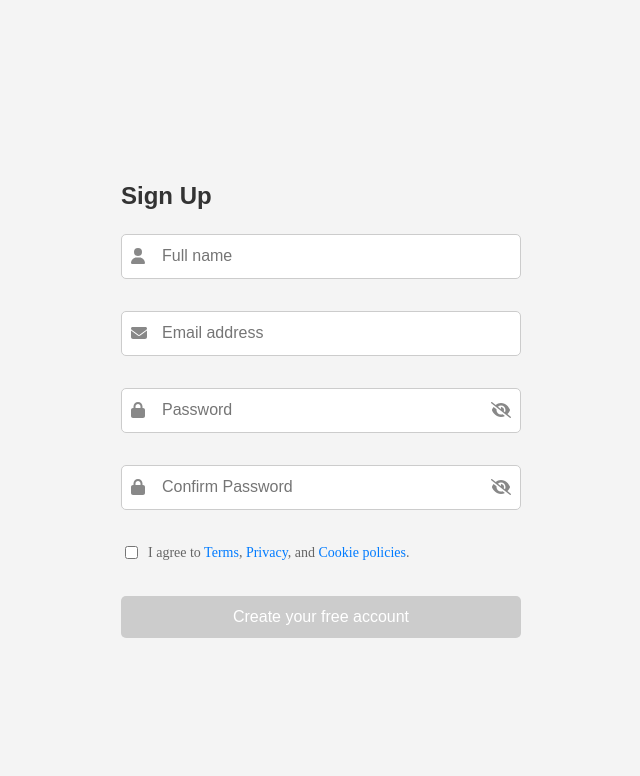
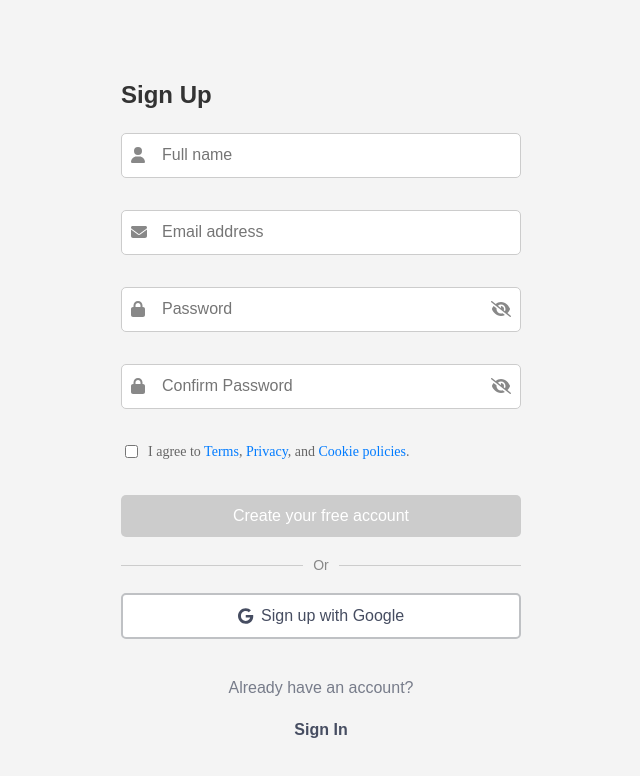
Before and after one commit to DenysStrilchuk/roomspacer-react-ts, a React (Create React App) app: page /auth/register in a window 1280 px wide. Shown: the top 776 px of the page, without its empty margins (319-959 px from the left). Built offline with nearby package versions, Linux system fonts and the light colour scheme.

Commit message:
fixed register logic

```diff
--- a/package.json
+++ b/package.json
@@ -3,6 +3,7 @@
   "version": "0.1.0",
   "private": true,
   "dependencies": {
+    "@fortawesome/free-brands-svg-icons": "^6.6.0",
     "@fortawesome/free-solid-svg-icons": "^6.6.0",
     "@fortawesome/react-fontawesome": "^0.2.2",
     "@hookform/resolvers": "^3.3.4",
--- a/src/components/AuthContainer/LoginContainer/Login.module.css
+++ b/src/components/AuthContainer/LoginContainer/Login.module.css
@@ -93,6 +93,7 @@
     border-radius: 5px;
     background-color: rgb(70, 77, 97);
     color: white;
+    font-family: 'Arial', sans-serif;
     font-size: 1rem;
     cursor: pointer;
     transition: background-color 0.3s;
@@ -102,3 +103,74 @@
 .loginButton:hover {
     background-color: rgb(51, 51, 51);
 }
+
+.divider {
+    display: flex;
+    align-items: center;
+    font-family: 'Arial', sans-serif;
+    color: rgb(119, 124, 138);
+    width: 100%;
+    margin: 20px 0;
+}
+
+.line {
+    flex-grow: 1;
+    height: 1px;
+    background-color: #ccc;
+}
+
+.orText {
+    margin: 0 10px;
+    font-size: 14px;
+    color: #888;
+    white-space: nowrap;
+}
+
+.googleButtonContainer {
+    width: 100%; /* Забезпечує ширину контейнера */
+}
+
+.googleButton {
+    width: 100%; /* Встановлює ширину кнопки */
+    display: flex;
+    align-items: center;
+    justify-content: center; /* Вирівнює текст та іконку по центру */
+    background-color: #fff;
+    color: rgb(70,77,97);
+    font-family: 'Arial', sans-serif;
+    border: 2px solid rgb(191,193,196);
+    padding: 0.75rem 2.5rem;
+    border-radius: 5px;
+    cursor: pointer;
+    font-size: 16px;
+    box-sizing: border-box; /* Забезпечує коректний розрахунок padding */
+}
+
+.googleIcon {
+    margin-right: 8px;
+}
+
+/* Add these styles to your CSS file */
+
+.signUpContainer {
+    text-align: center;
+    margin-top: 1.5rem;
+}
+
+.noAccountText {
+    font-family: 'Arial', sans-serif;
+    color: rgb(119, 124, 138);
+    margin-bottom: 1.5rem;
+}
+
+.signUpLink {
+    font-family: 'Arial', sans-serif;
+    color: rgb(70, 77, 97);
+    text-decoration: none;
+    font-weight: bold;
+    cursor: pointer;
+}
+
+.signUpLink:hover {
+    text-decoration: underline;
+}
--- a/src/components/AuthContainer/LoginContainer/Login.tsx
+++ b/src/components/AuthContainer/LoginContainer/Login.tsx
@@ -2,9 +2,10 @@ import React, { useState, useEffect } from 'react';
 import { useSelector } from 'react-redux';
 import { authActions, RootState } from '../../../store';
 import { useAppDispatch } from '../../../hooks';
-import { useNavigate } from 'react-router-dom';
+import { useNavigate, Link } from 'react-router-dom';
 import { FontAwesomeIcon } from '@fortawesome/react-fontawesome';
 import { faEnvelope, faLock, faEye, faEyeSlash } from '@fortawesome/free-solid-svg-icons';
+import { faGoogle } from '@fortawesome/free-brands-svg-icons';
 import css from './Login.module.css';
 
 const Login = () => {
@@ -35,7 +36,7 @@ const Login = () => {
             <form onSubmit={handleSubmit} className={css.loginForm}>
                 <h2>Sign In</h2>
                 <div className={css.inputContainer}>
-                    <FontAwesomeIcon icon={faEnvelope} className={css.icon}/>
+                    <FontAwesomeIcon icon={faEnvelope} className={css.icon} />
                     <input
                         type="email"
                         placeholder="E-mail"
@@ -46,7 +47,7 @@ const Login = () => {
                     />
                 </div>
                 <div className={css.inputContainer}>
-                    <FontAwesomeIcon icon={faLock} className={css.icon}/>
+                    <FontAwesomeIcon icon={faLock} className={css.icon} />
                     <input
                         type={showPassword ? "text" : "password"}
                         placeholder="Password"
@@ -61,17 +62,35 @@ const Login = () => {
                         onClick={() => setShowPassword(!showPassword)}
                     />
                 </div>
-                    <p className={css.forgotPassword} onClick={handleForgotPassword}>
-                        Forgot your password?
-                    </p>
+                <p className={css.forgotPassword} onClick={handleForgotPassword}>
+                    Forgot your password?
+                </p>
                 {error?.message && <p className={css.errorMessage}>{error.message}</p>}
 
                 <div className={css.loginButtonContainer}>
                     <button type="submit" disabled={loading} className={css.loginButton}>Sign In</button>
+                </div>
+
+                <div className={css.divider}>
+                    <span className={css.line}></span>
+                    <span className={css.orText}>Or</span>
+                    <span className={css.line}></span>
+                </div>
+
+                <div className={css.googleButtonContainer}>
+                    <button className={css.googleButton}>
+                        <FontAwesomeIcon icon={faGoogle} className={css.googleIcon} />
+                        Sign in with Google
+                    </button>
+                </div>
+
+                <div className={css.signUpContainer}>
+                    <p className={css.noAccountText}>Don't have an account?</p>
+                    <Link to="/auth/register" className={css.signUpLink}>Sign Up</Link>
                 </div>
             </form>
         </div>
     );
 };
 
-export {Login};
+export { Login };
--- a/src/components/AuthContainer/RegisterContainer/Register.module.css
+++ b/src/components/AuthContainer/RegisterContainer/Register.module.css
@@ -172,3 +172,72 @@
 .link:hover {
     text-decoration: underline;
 }
+
+.divider {
+    display: flex;
+    align-items: center;
+    font-family: 'Arial', sans-serif;
+    color: rgb(119, 124, 138);
+    width: 100%;
+    margin: 20px 0;
+}
+
+.line {
+    flex-grow: 1;
+    height: 1px;
+    background-color: #ccc;
+}
+
+.orText {
+    margin: 0 10px;
+    font-size: 14px;
+    color: #888;
+    white-space: nowrap;
+}
+
+.googleButtonContainer {
+    width: 100%; /* Забезпечує ширину контейнера */
+}
+
+.googleButton {
+    width: 100%; /* Встановлює ширину кнопки */
+    display: flex;
+    align-items: center;
+    justify-content: center; /* Вирівнює текст та іконку по центру */
+    background-color: #fff;
+    color: rgb(70,77,97);
+    font-family: 'Arial', sans-serif;
+    border: 2px solid rgb(191,193,196);
+    padding: 0.75rem 2.5rem;
+    border-radius: 5px;
+    cursor: pointer;
+    font-size: 16px;
+    box-sizing: border-box; /* Забезпечує коректний розрахунок padding */
+}
+
+.googleIcon {
+    margin-right: 8px;
+}
+
+.signInContainer {
+    text-align: center;
+    margin-top: 1.5rem;
+}
+
+.haveAccountText {
+    font-family: 'Arial', sans-serif;
+    color: rgb(119, 124, 138);
+    margin-bottom: 1.5rem;
+}
+
+.signInLink {
+    font-family: 'Arial', sans-serif;
+    color: rgb(70, 77, 97);
+    text-decoration: none;
+    font-weight: bold;
+    cursor: pointer;
+}
+
+.signInLink:hover {
+    text-decoration: underline;
+}
--- a/src/components/AuthContainer/RegisterContainer/Register.tsx
+++ b/src/components/AuthContainer/RegisterContainer/Register.tsx
@@ -5,6 +5,8 @@ import { useAppDispatch } from '../../../hooks';
 import css from './Register.module.css';
 import { faEnvelope, faUser, faLock, faEye, faEyeSlash } from '@fortawesome/free-solid-svg-icons';
 import { FontAwesomeIcon } from '@fortawesome/react-fontawesome';
+import { Link } from 'react-router-dom';
+import { faGoogle } from '@fortawesome/free-brands-svg-icons';
 
 interface IFormErrors {
     name?: string;
@@ -158,10 +160,30 @@ const Register: React.FC = () => {
                 {formErrors.password && <p className={css.errorText}>{formErrors.password}</p>}
                 {formErrors.confirmPassword && <p className={css.errorText}>{formErrors.confirmPassword}</p>}
                 {formErrors.global && <p className={css.errorText}>{formErrors.global}</p>}
+
                 <button type="submit" className={css.registerButton} disabled={loading || !agreeToTerms}>
                     {loading ? 'Creating...' : 'Create your free account'}
                 </button>
+
+                <div className={css.divider}>
+                    <span className={css.line}></span>
+                    <span className={css.orText}>Or</span>
+                    <span className={css.line}></span>
+                </div>
+
+                <div className={css.googleButtonContainer}>
+                    <button className={css.googleButton}>
+                        <FontAwesomeIcon icon={faGoogle} className={css.googleIcon} />
+                        Sign up with Google
+                    </button>
+                </div>
+
+                <div className={css.signInContainer}>
+                    <p className={css.haveAccountText}>Already have an account?</p>
+                    <Link to="/auth/login" className={css.signInLink}>Sign In</Link>
+                </div>
             </form>
+
             {showConfirmationMessage && (
                 <div className={css.modalOverlay}>
                     <div className={`${css.confirmationMessage} ${css.fadeIn}`}>
```
